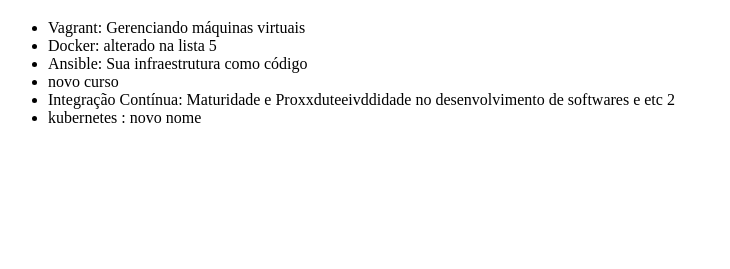
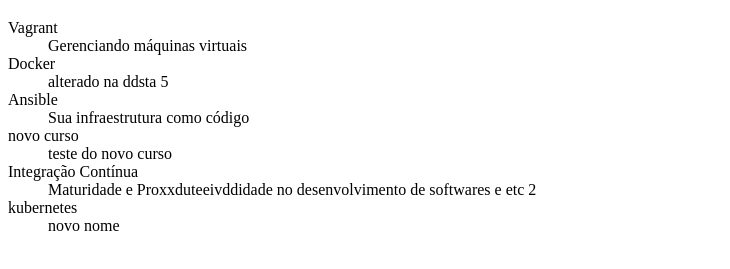
Before and after one commit to edmaraj/alura-git, a plain HTML site: page index.html in a window 1280 px wide. Shown: the part 61-330 px from the top of the page, without its empty margins (0-730 px from the left). Drawn offline with Linux system fonts and the light colour scheme.

Commit message:
Trocando UL por DL e separando os titulos

```diff
--- a/index.html
+++ b/index.html
@@ -7,13 +7,24 @@
 <body>
     <h1>Cursos de Devops</h1>
 
-    <ul>
-        <li>Vagrant: Gerenciando máquinas virtuais</li>
-        <li>Docker: alterado na lista 5</li>
-        <li>Ansible: Sua infraestrutura como código</li>
-        <li>novo curso</li>
-        <li>Integração Contínua: Maturidade e Proxxduteeivddidade no desenvolvimento de softwares e etc 2 </li>
-        <li>kubernetes : novo nome</li>
-    </ul>
+    <dl>
+        <dt>Vagrant</dt>
+        <dd>Gerenciando máquinas virtuais</dd>
+
+        <dt>Docker</dt>
+        <dd>alterado na ddsta 5</dd>
+
+        <dt>Ansible</dt>
+        <dd>Sua infraestrutura como código</dd>
+
+        <dt>novo curso</dt>
+        <dd>teste do novo curso</dd>
+
+        <dt>Integração Contínua</dt>
+        <dd>Maturidade e Proxxduteeivddidade no desenvolvimento de softwares e etc 2 </dd>
+
+        <dt>kubernetes</dt>
+        <dd>novo nome</dd>
+    </dl>
 </body>
 </html>
```
